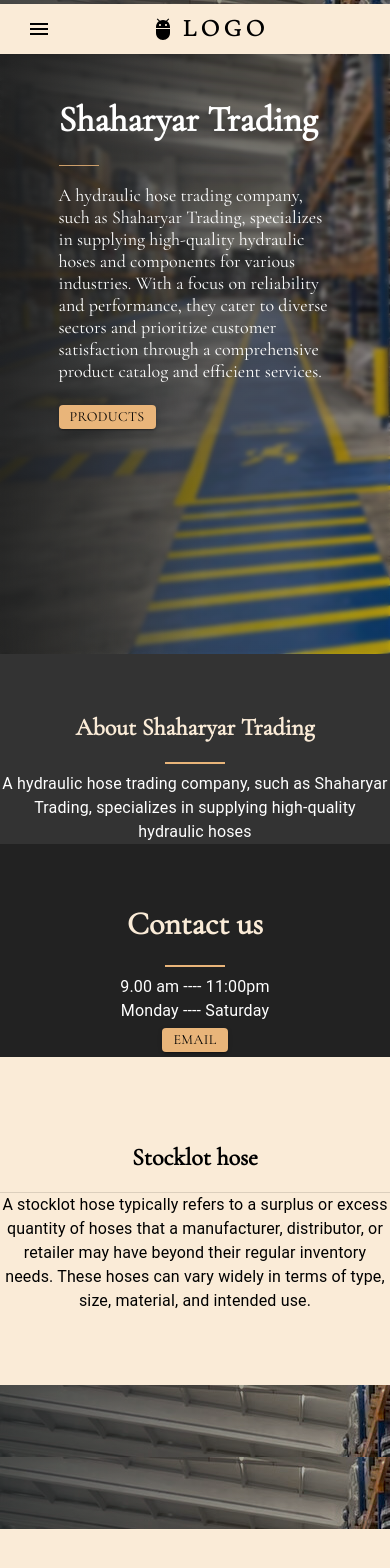
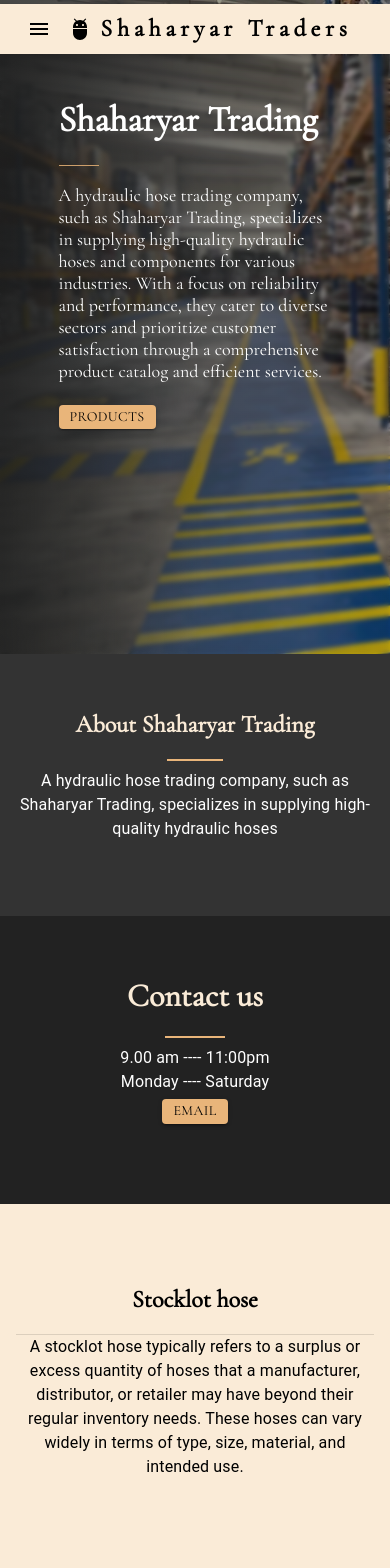
Before and after one commit to 1hamza-bit/shery, a React (Create React App) app: page / in a window 390 px wide. Shown: the top 1568 px of the page. Built offline with nearby package versions, Linux system fonts and the light colour scheme.

Commit message:
responsive

```diff
--- a/src/Components/Home/index.css
+++ b/src/Components/Home/index.css
@@ -78,3 +78,14 @@
     background-color: antiquewhite;
 
 }
+
+
+@media screen and (max-width:880px) {
+   .second, .third, .forth{
+    min-height: 550x;
+    height: 550px;
+   }
+   .right, .fright, .fleft, .tleft, .tright{
+    padding: 0 4%;
+   }
+  }
--- a/src/Components/Layout/footer.js
+++ b/src/Components/Layout/footer.js
@@ -53,7 +53,7 @@ const Footer = () => {
                     </div>
             </Grid>
             <Grid item lg={3} md={6} sm={12} xs={12}>
-            <div className='w70p '>
+            <div className='w70p p010p'>
                         <h1>Contact Us</h1>
                         <div style={{ textAlign: 'center' }}>
                             <Divider className='divider' />
--- a/src/Components/Layout/header.js
+++ b/src/Components/Layout/header.js
@@ -106,7 +106,7 @@ const Header = () => {
               textDecoration: 'none',
             }}
           >
-            LOGO
+            <Link to='/'>Shaharyar Traders</Link>
           </Typography>
           <Box sx={{ flexGrow: 1, justifyContent: "end", display: { xs: 'none', md: 'flex' } }}>
             {pages.map((page) => (
--- a/src/Components/Portfolio/index.js
+++ b/src/Components/Portfolio/index.js
@@ -234,7 +234,7 @@ const Projects = () => {
 
         {data.map((project, index) => (
 
-          <Grid item lg={4} md={6} sm={11}>
+          <Grid item lg={4} md={6} sm={12} sx={12} className='jcc'>
                  {/* <motion.div
            initial={{ opacity: 0 }}
            animate={{ opacity: 1 }}
--- a/src/Components/Portfolio/index.module.scss
+++ b/src/Components/Portfolio/index.module.scss
@@ -7,17 +7,17 @@
 
 background-repeat: no-repeat;
 background-size: cover;
-min-width: 100%;
+// min-width: 100%;
 .overlay{
   backdrop-filter: blur(20px) ;
-height: 2200px ;
+// height: 2200px ;
 padding: 3%;
 
 }
 .secondoverlay{
   backdrop-filter: blur(10px) ;
   background-color: rgba(204, 204, 204, 0.2);
-height: 2000px;
+// height: 2000px;
 padding: 3%;
   border-radius: 3vw;
   margin-top: 1%;
@@ -126,6 +126,7 @@ padding: 3%;
   .red{
      background-color: rgba(150, 68, 68, 0.1);
      border-radius: 0px;
+
   }
 
 
@@ -156,3 +157,16 @@ padding: 3%;
     outline: none;
     border-bottom: 1px solid rgb(255, 198, 113);
 }
+
+
+
+@media screen and (max-width:880px) {
+
+  .red{
+    display: none !important;
+  }
+
+  .projects{
+    width: 100%;
+  }
+}
--- a/src/index.css
+++ b/src/index.css
@@ -77,3 +77,17 @@ a{
   display: flex;
   align-items: center;
 }
+
+@media screen and (max-width:880px) {
+.jcc{
+  justify-content: center;
+  display: flex;
+}
+
+.dfi{
+  display: grid;
+  text-align: center;
+  margin-bottom: 2%;
+}
+
+}
```
